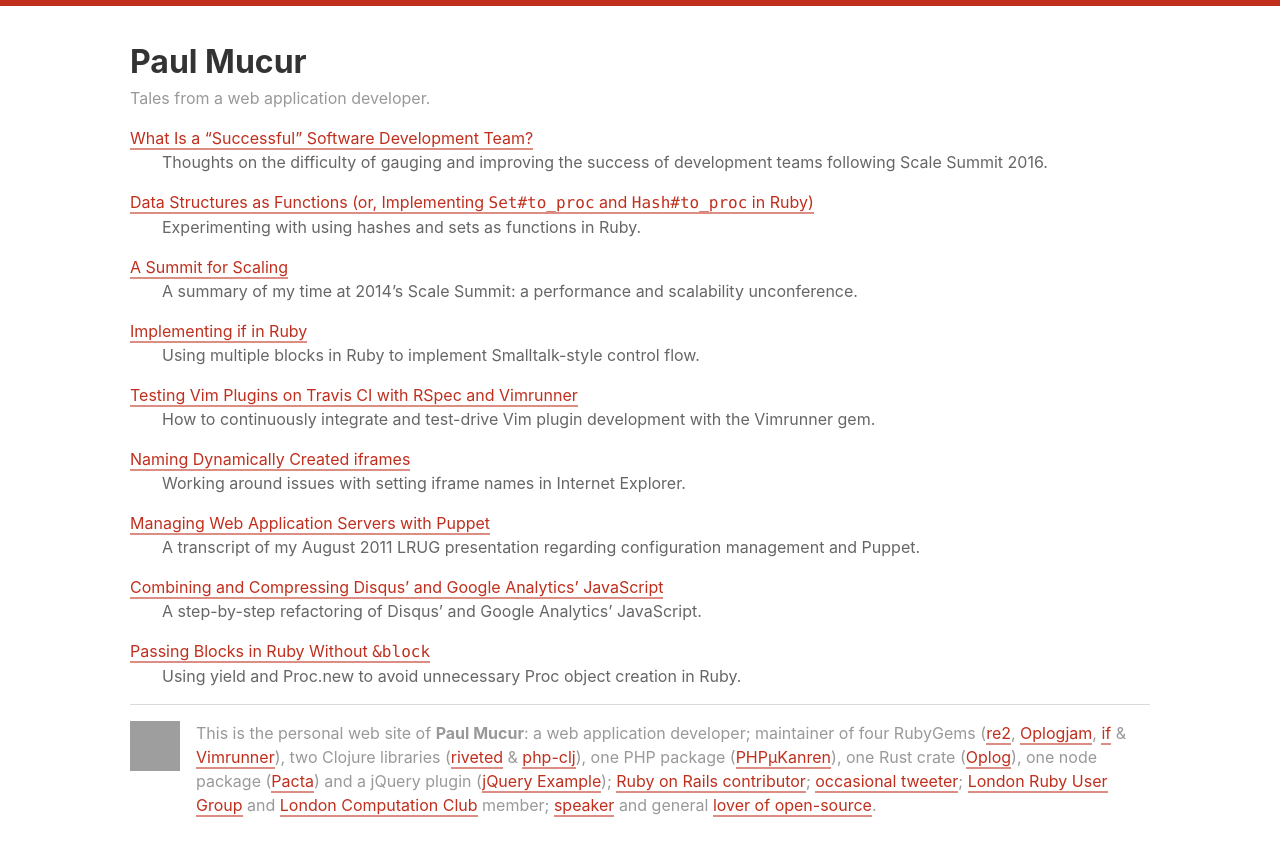
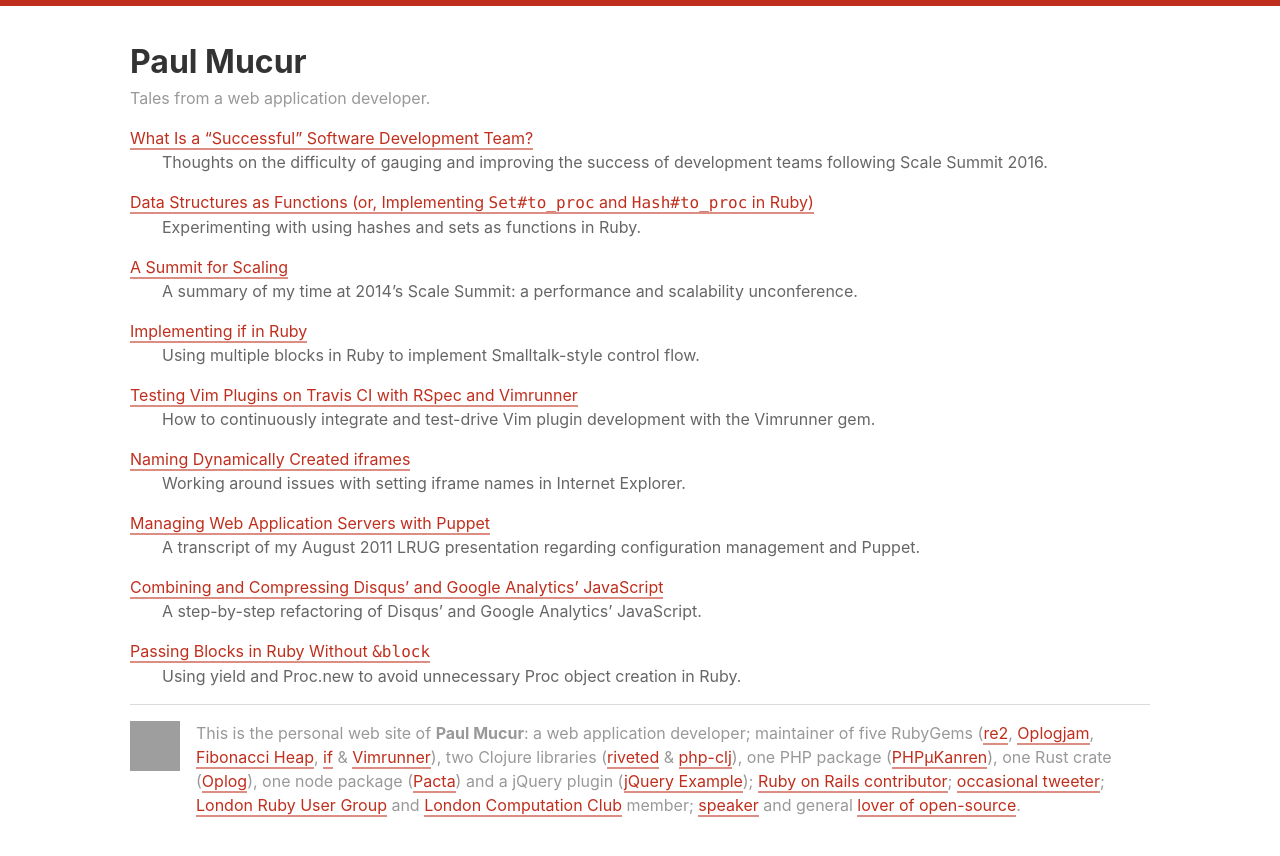
Before and after one commit to mudge/mudge.github.com, a Jekyll site: the page built from index.html, in a window 1280 px wide. Shown: the top 856 px of the page. Built offline with Jekyll 4.4.1, drawn with Linux system fonts in a browser that asks for light colours; grey boxes are pictures that could not be loaded.

Commit message:
Add Fibonacci Heap to site footer

```diff
--- a/_includes/footer.html
+++ b/_includes/footer.html
@@ -3,9 +3,10 @@
        width=50 height=50 class=pull-left alt>
   <p>
     This is the personal web site of <strong>Paul Mucur</strong>:
-    a web application developer; maintainer of four RubyGems
+    a web application developer; maintainer of five RubyGems
     (<a href=//rubygems.org/gems/re2>re2</a>,
     <a href=//rubygems.org/gems/oplogjam>Oplogjam</a>,
+    <a href=//rubygems.org/gems/fibonacci_heap>Fibonacci Heap</a>,
     <a href=//rubygems.org/gems/if>if</a> &amp;
     <a href=//rubygems.org/gems/vimrunner>Vimrunner</a>),
     two Clojure libraries
```
